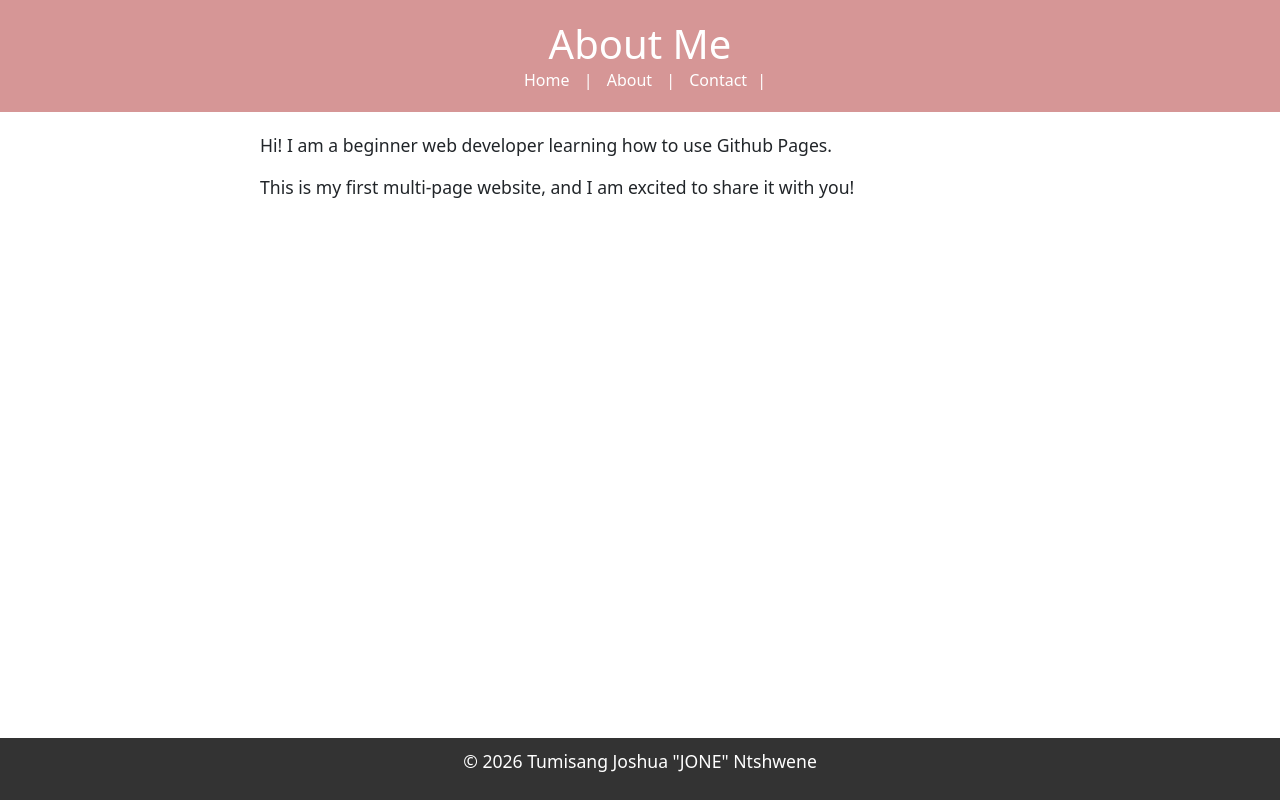
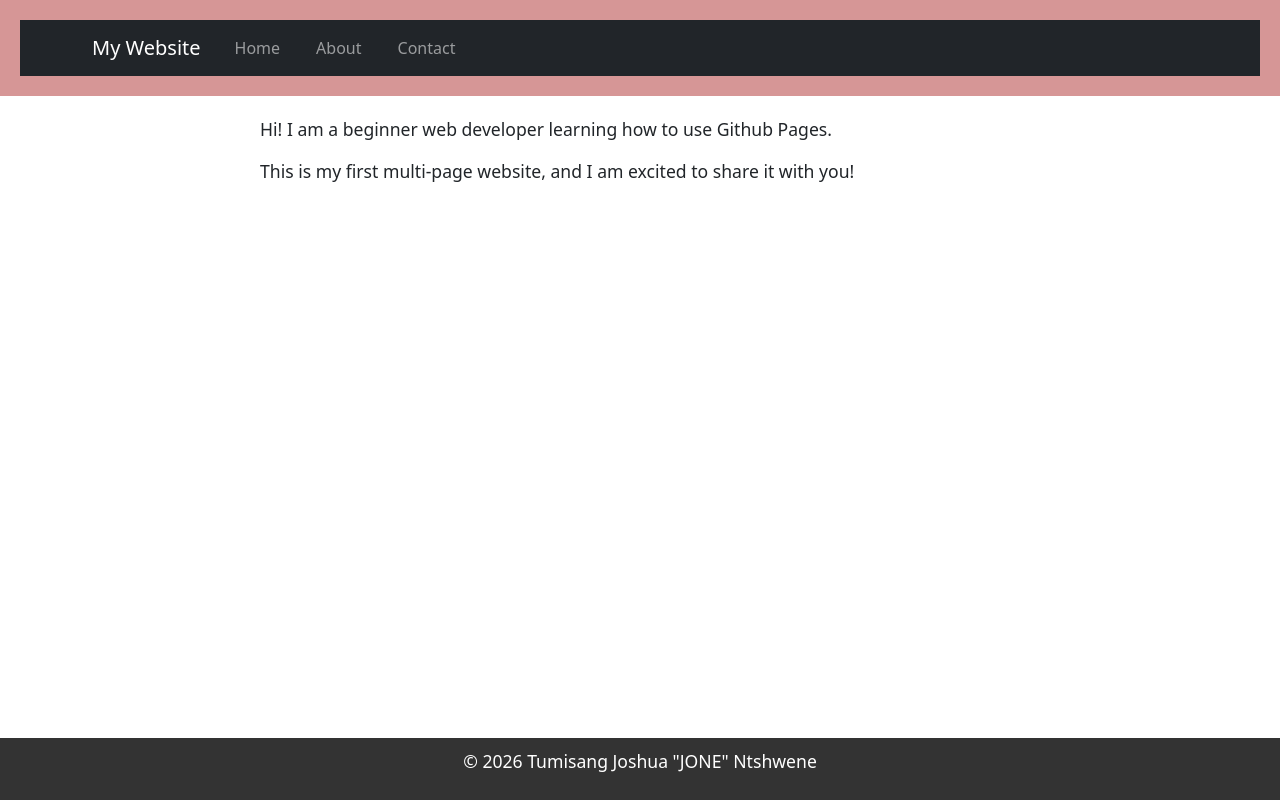
Before and after one commit to tumisang25-460/My-Github-Page, a plain HTML site: page About.html in a window 1280 px wide. Drawn offline with nearby package versions, Linux system fonts and the light colour scheme.

Commit message:
Navigation

```diff
--- a/About.html
+++ b/About.html
@@ -20,20 +20,49 @@
 
     <header>
 
-        <h1>About Me</h1>
+  <nav class="navbar navbar-expand-lg navbar-dark bg-dark">
 
-        <nav>
+     <div class="container">
 
-            <a href="index.html">Home</a> |
+         <a class="navbar-brand" href="index.html">My Website</a>
 
-            <a href="About.html">About</a> |
+         <button class="navbar-toggler" type="button" data-bs-toggle="collapse" data-bs-target="#navbarNav">
 
-            <a href="Contact.html">Contact</a>|
+            <span class="navbar-toggler-icon"></span>
 
-        </nav>
+        </button>
 
-    </header>
+        <div class="collapse navbar-collapse" id="navbarNav">
 
+           <ul class="navbar-nav">
+
+              <li class="nav-item">
+
+                   <a class="nav-link" href="index.html">Home</a>
+
+              </li>
+
+              <li class="nav-item">
+
+                 <a class="nav-link" href="About.html">About</a>
+
+              </li>
+
+              <li class="nav-item">
+
+                 <a class="nav-link" href="Contact.html">Contact</a>
+
+              </li>
+
+            </ul>
+
+        </div>
+
+    </div>
+
+  </nav>
+
+</header>
     <main>
 
         <p>Hi! I am a beginner web developer learning how to use Github Pages.</p>
```
Also changed, not shown: Contact.html (+36 -7 lines), index.html (+38 -8 lines).
